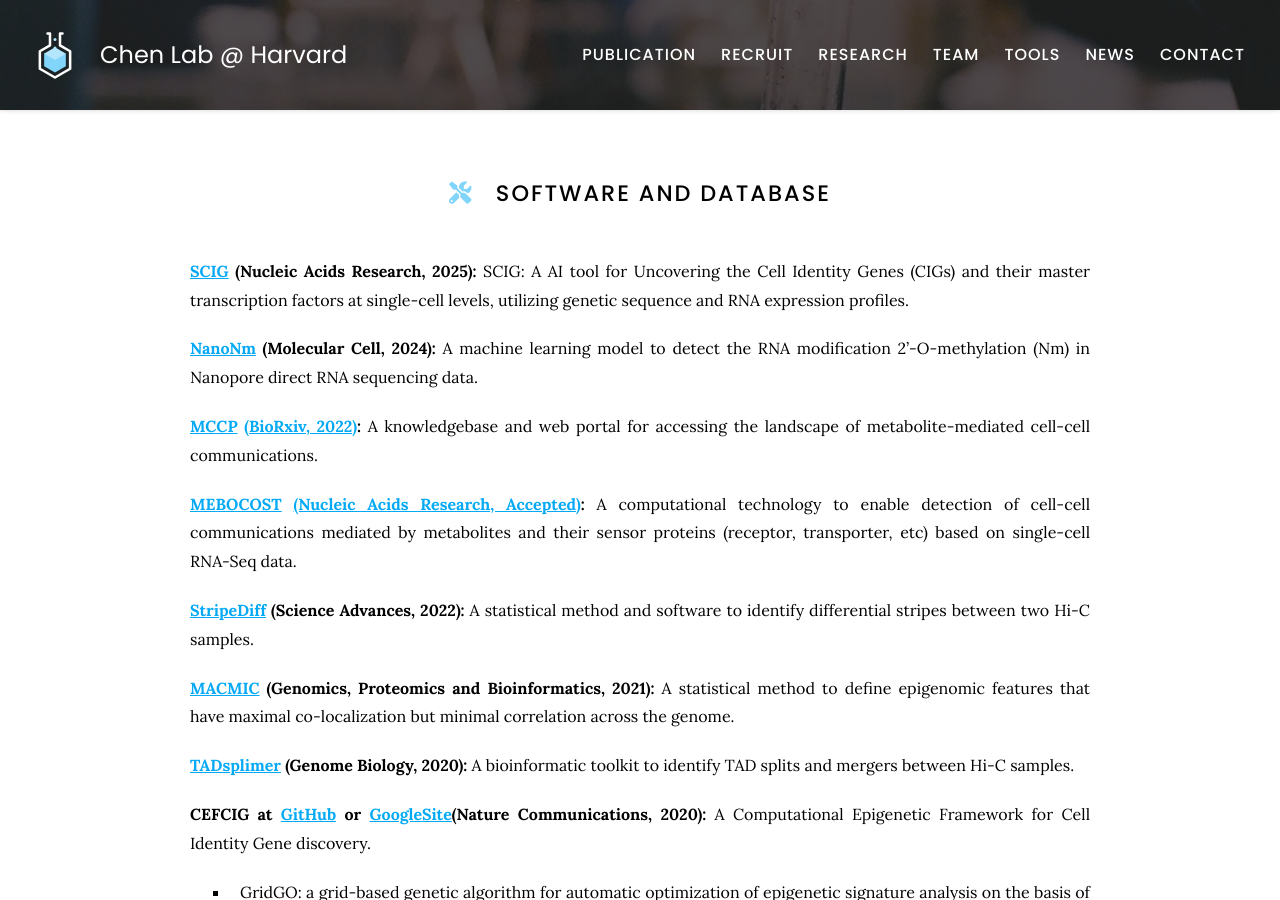
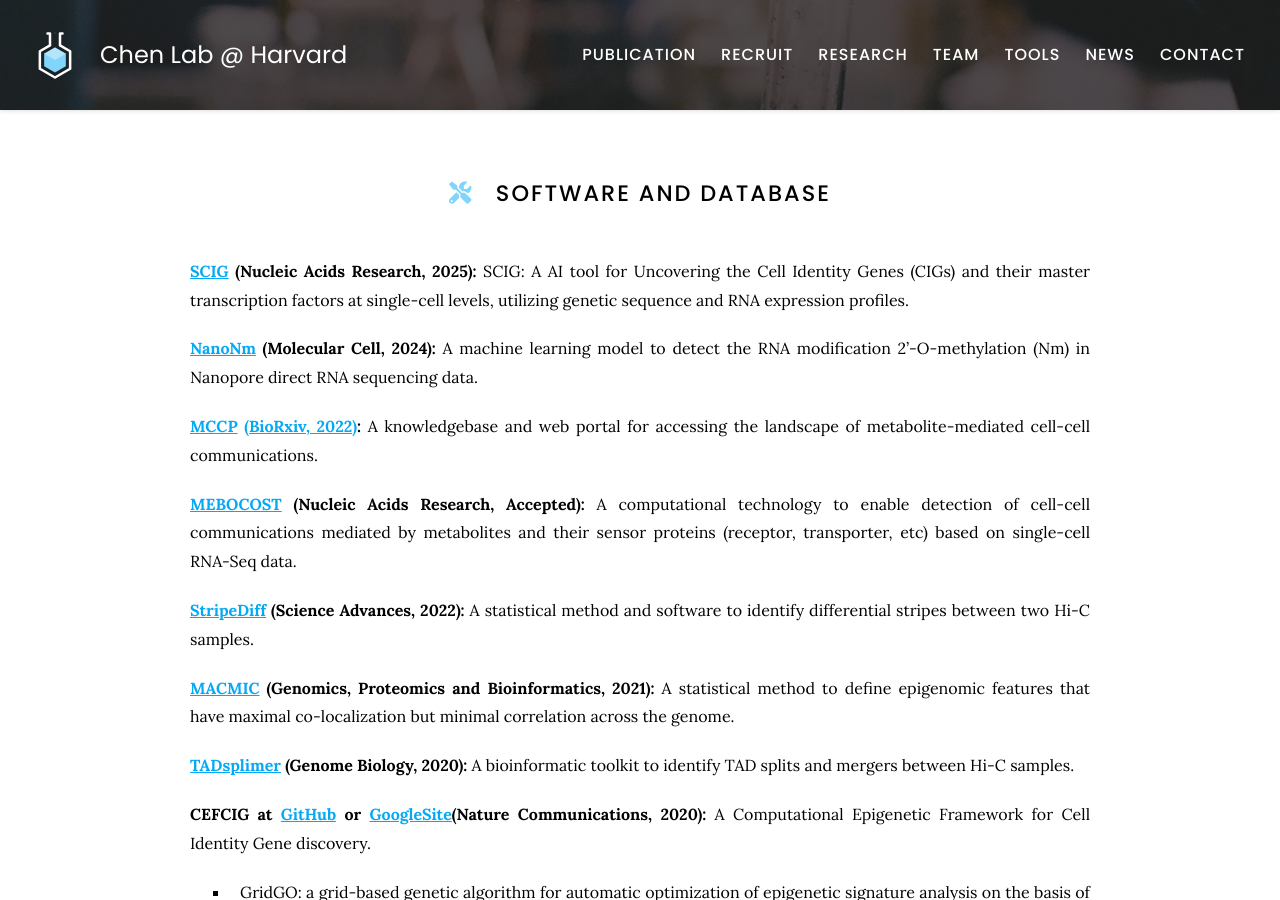
Before and after one commit to kaifuchenlab/kaifuchenlab.github.io, a Jekyll site: the page built from 4.tools/index.md, in a window 1280 px wide and 900 px high. Built offline with Jekyll 4.4.1, drawn with Linux system fonts in a browser that asks for light colours; part of the change alters nothing that is shown.

```diff
--- a/4.tools/index.md
+++ b/4.tools/index.md
@@ -17,7 +17,7 @@ A machine learning model to detect the RNA modification 2'-O-methylation (Nm) in
 **[MCCP](http://rc-cbp.tch.harvard.edu/mccp/) [(BioRxiv, 2022)](https://www.biorxiv.org/content/10.1101/2022.05.30.494067v1):**
 A knowledgebase and web portal for accessing the landscape of metabolite-mediated cell-cell communications.
 
-**[MEBOCOST](https://github.com/zhengrongbin/MEBOCOST) [(Nucleic Acids Research, Accepted)](https://www.biorxiv.org/content/10.1101/2022.05.30.494067v1):**
+**[MEBOCOST](https://github.com/zhengrongbin/MEBOCOST) (Nucleic Acids Research, Accepted):**
 A computational technology to enable detection of cell-cell communications mediated by metabolites and their sensor proteins (receptor, transporter, etc) based on single-cell RNA-Seq data.
 
 **[StripeDiff](https://github.com/GuangyWang/stripeDiff) (Science Advances, 2022):**
```
